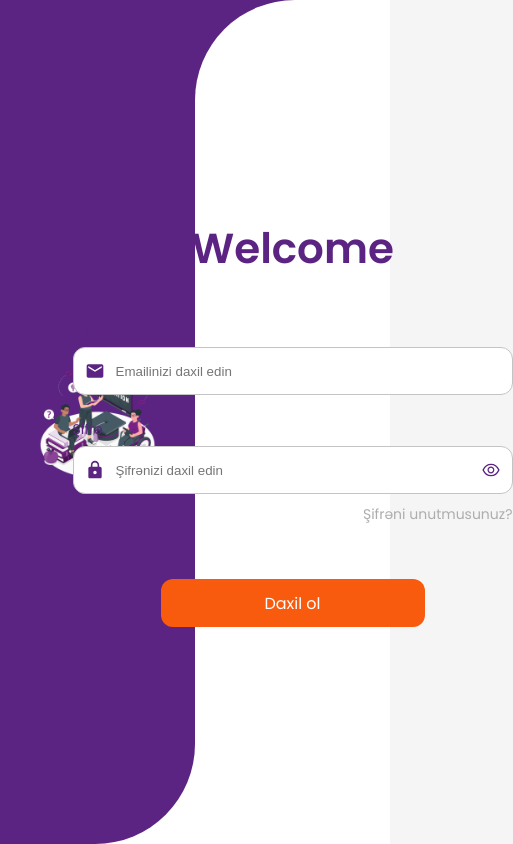
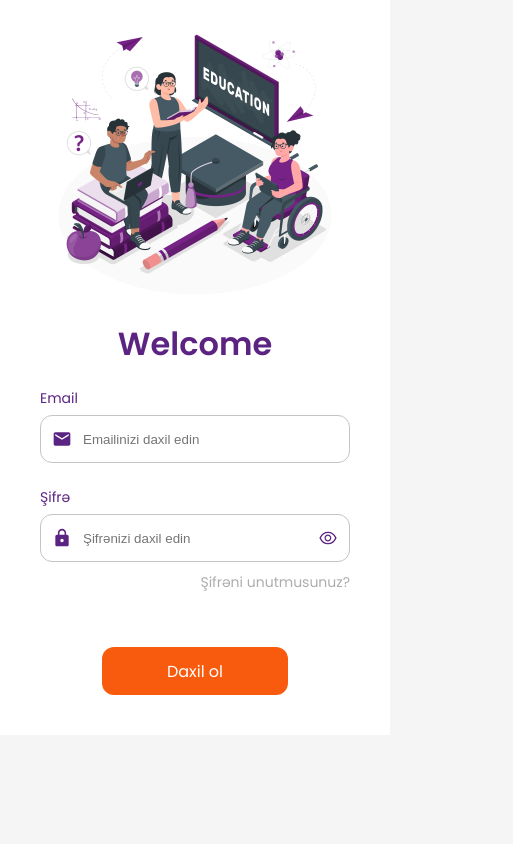
Before and after one commit to ramilvl/academia_frontend, a React (Vite) app: page /login in a window 390 px wide. Shown: the whole page, 513 px wide, since content can reach past the window. Built offline with nearby package versions, Linux system fonts and the light colour scheme; no server answers.

Commit message:
Responsive Design has been implemented

```diff
--- a/src/pages/Login.tsx
+++ b/src/pages/Login.tsx
@@ -42,7 +42,7 @@ function Login() {
 
         setLoading(true);
         try {
-            const response = await fetch("http://localhost:8080/api/auth/login", {
+            const response = await fetch("http://localhost:8080/v1/auth/sign-in", {
                 method: "POST",
                 headers: {
                     "Content-Type": "application/json",
--- a/src/styles/Login.scss
+++ b/src/styles/Login.scss
@@ -36,7 +36,6 @@
   background-image: url('../../public/assets/rectangle_right.png');
   background: white;
   border-top-left-radius: 100px;
-  // border-bottom-left-radius: 100px;
   height: 100%;
   display: flex;
   align-items: center;
@@ -152,3 +151,80 @@
     }
   }
 }
+
+/* ✅ Responsive Styles */
+
+/* Mobile */
+@media (max-width: 768px) {
+  .login_container {
+    flex-direction: column;
+    height: auto;
+    background: white;
+    padding: 20px;
+  }
+
+  .login_left_panel {
+    width: 100%;
+    height: auto;
+    border-bottom-right-radius: 0;
+    background-image: none;
+    justify-content: center;
+
+    .img1 {
+      width: 80%;
+      height: auto;
+    }
+  }
+
+  .login_right_panel {
+    width: 100%;
+    height: auto;
+    border-top-left-radius: 0;
+    padding: 20px;
+
+    span {
+      font-size: 32px;
+      margin-bottom: 20px;
+    }
+
+    form.auth-form {
+      width: 100%;
+    }
+  }
+}
+
+/* Tablet */
+@media (min-width: 769px) and (max-width: 1024px) {
+  .login_container {
+    flex-direction: column;
+    height: auto;
+  }
+
+  .login_left_panel {
+    width: 100%;
+    height: 300px;
+    border-bottom-right-radius: 0;
+    background-size: cover;
+
+    .img1 {
+      width: 50%;
+      height: auto;
+    }
+  }
+
+  .login_right_panel {
+    width: 100%;
+    height: auto;
+    border-top-left-radius: 0;
+    padding: 40px;
+
+    span {
+      font-size: 36px;
+      margin-bottom: 30px;
+    }
+
+    form.auth-form {
+      width: 80%;
+    }
+  }
+}
```
